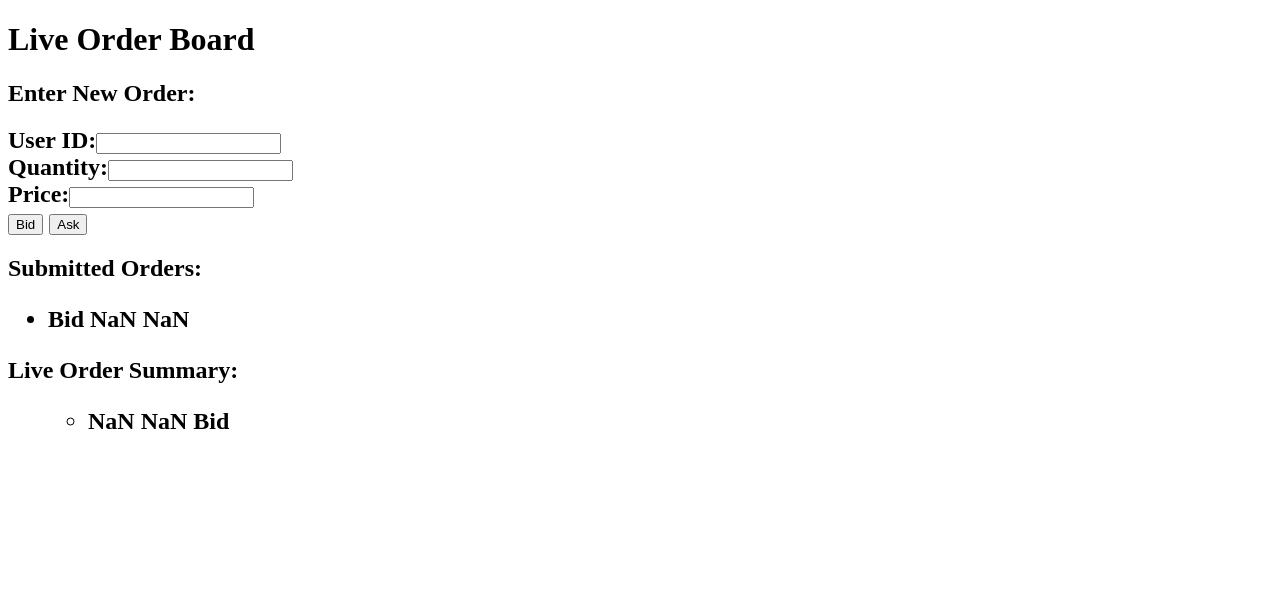
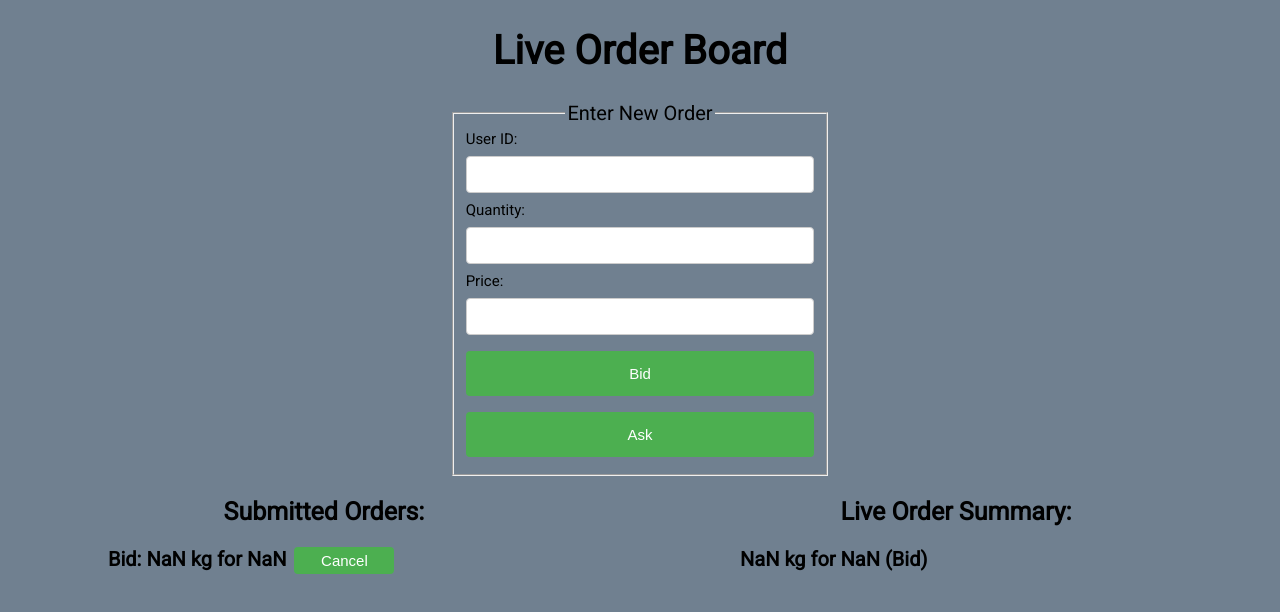
Before and after one commit to IrinaSTA/silver-bars, a website: page index.html in a window 1280 px wide. Both pictures are taken after typing "Sample", "Sample", "Sample" into the empty fields and a click on the input "Bid". Drawn offline with Linux system fonts and the light colour scheme.

Commit message:
Add styling and cancel buttons

```diff
--- a/index.html
+++ b/index.html
@@ -12,23 +12,27 @@
     <script src="src/orderSummaryView.js"></script>
     <script src="src/boardView.js"></script>
     <script src="src/interface.js"></script>
+    <link rel="stylesheet" href="public/styles.css">
+    <link href="https://fonts.googleapis.com/css?family=Roboto" rel="stylesheet">
   </head>
   <body>
     <h1> Live Order Board </h1>
-    <h2> Enter New Order: <h2>
-      <form id="order-form">
+    <form id="order-form">
+      <fieldset>
+        <legend>Enter New Order</legend>
         User ID:<input type="text" name="userid"><br>
         Quantity:<input type="text" name="quantity"><br>
         Price:<input type="text" name="price"><br>
         <input type="submit" name="order" value="Bid">
         <input type="submit" name="order" value="Ask">
-      </form>
-    <h2> Submitted Orders: <h2>
+    </fieldset>
+    </form>
     <div class="orders">
+      <h2> Submitted Orders: <h2>
       <ul id="live-orders"></ul>
     </div>
-    <h2> Live Order Summary: <h2>
     <div class="summary">
+      <h2> Live Order Summary: <h2>
       <ul id="order-summaries"></ul>
     </div>
   </body>
--- /dev/null
+++ b/public/styles.css
@@ -0,0 +1,82 @@
+body {
+  font-family: 'Roboto', sans-serif;
+  color: black;
+  background-color: SlateGray;
+}
+
+h1 {
+  font-size: 40px;
+  text-align: center;
+}
+
+h2 {
+  font-size: 25px;
+  text-align: center;
+}
+
+form {
+  font-size: 15px;
+  width: 30%;
+  margin: auto;
+}
+
+legend {
+  font-size: 20px;
+  text-align: center;
+}
+
+input[type=text] {
+  width: 100%;
+  padding: 10px 10px;
+  margin: 8px 0;
+  display: inline-block;
+  border: 1px solid #ccc;
+  border-radius: 4px;
+  box-sizing: border-box;
+}
+
+input[type=submit] {
+  width: 100%;
+  background-color: #4CAF50;
+  color: white;
+  padding: 14px 20px;
+  margin: 8px 0;
+  border: none;
+  border-radius: 4px;
+  cursor: pointer;
+  font-size: 15px;
+}
+
+ul {
+  list-style-type: none;
+  margin: 0;
+  padding: 0;
+}
+
+li {
+  font-size: 20px;
+  text-align: left;
+  margin-left: 100px;
+}
+
+button {
+  width: 100px;
+  background-color: #4CAF50;
+  color: white;
+  padding: 5px 10px;
+  margin-left: 8px;
+  border: none;
+  border-radius: 4px;
+  cursor: pointer;
+  font-size: 15px;
+}
+
+.orders {
+  width: 50%;
+  float: left;
+}
+
+.summary {
+  width: 50%;
+  float: left;
+}
--- a/src/orderSummaryView.js
+++ b/src/orderSummaryView.js
@@ -15,7 +15,7 @@
 
   function renderSummaryLine(summary) {
     var li = document.createElement("LI");
-    var node = document.createTextNode(`${summary.quantity} ${summary.price} ${summary.type}`);
+    var node = document.createTextNode(`${summary.quantity} kg for ${summary.price} (${summary.type})`);
     li.appendChild(node);
     return li;
   }
--- a/src/orderView.js
+++ b/src/orderView.js
@@ -7,11 +7,15 @@
     var li = document.createElement("LI");
     var node = document.createTextNode(this.render());
     li.appendChild(node);
+    var button = document.createElement('button')
+    var buttonText = document.createTextNode('Cancel')
+    button.appendChild(buttonText);
+    li.appendChild(button);
     return li;
   }
 
   OrderView.prototype.render = function () {
-    return `${this.orderType()} ${this.order.quantity} ${this.orderPrice()}`;
+    return `${this.orderType()}: ${this.order.quantity} kg for ${this.orderPrice()}`;
   };
 
   OrderView.prototype.orderType = function () {
```
